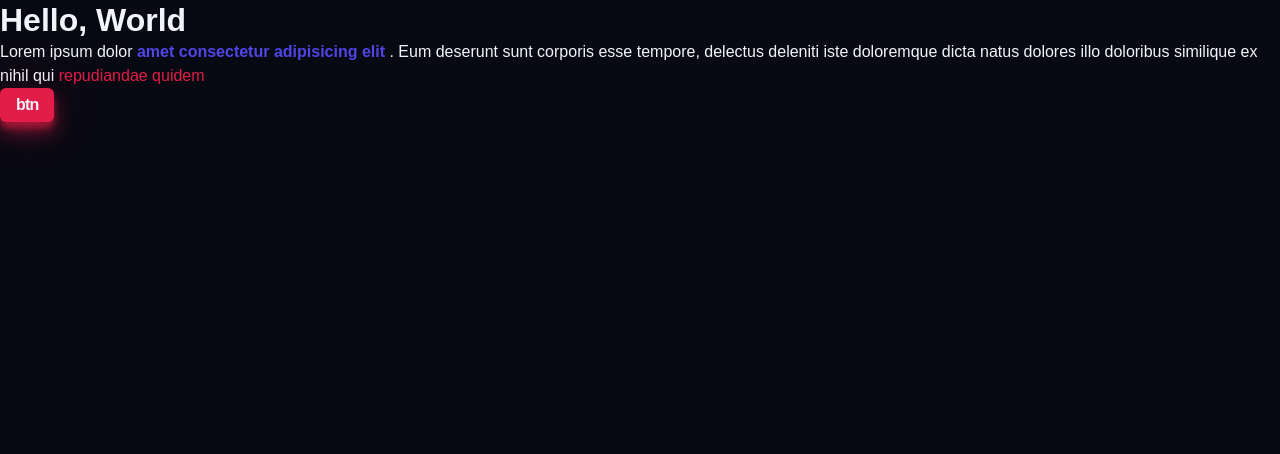
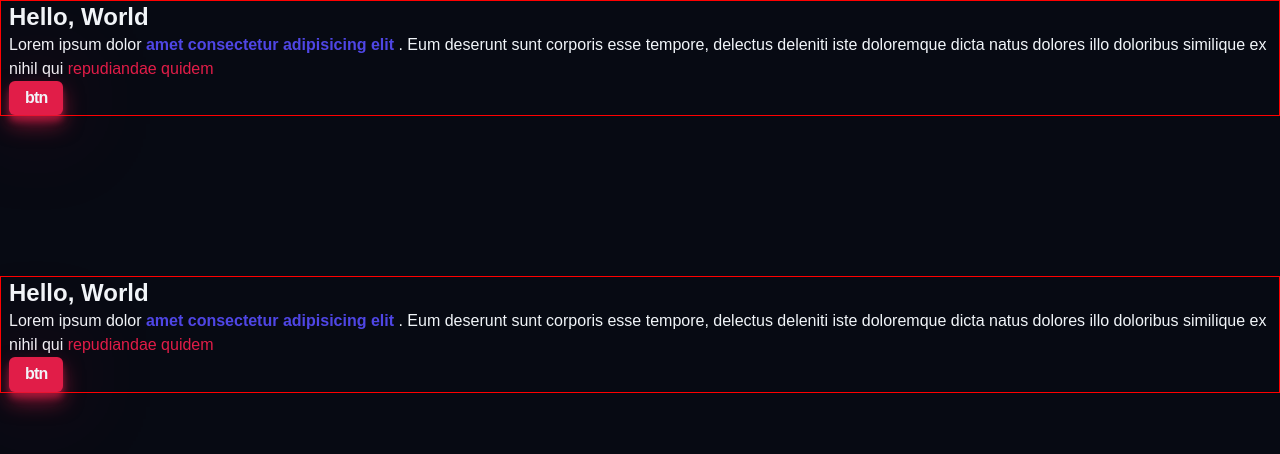
Before and after one commit to bonamiles/slaydragon, a website built with Vite: page index.html in a window 1280 px wide. Built offline with nearby package versions, Linux system fonts and the light colour scheme; a web font is replaced by a local one.

Commit message:
Break-time

```diff
--- a/index.html
+++ b/index.html
@@ -8,9 +8,16 @@
     <title>Dev Server</title>
   </head>
   <body>
-    <h1>Hello, World</h1>
-    <p>Lorem ipsum dolor <strong>amet consectetur adipisicing elit</strong> . Eum deserunt sunt corporis esse tempore, delectus deleniti iste doloremque dicta natus dolores illo doloribus similique ex nihil qui <a>repudiandae quidem</a></p>
-    <button class="btn">btn</button>
+    <article class="container">
+      <h1>Hello, World</h1>
+      <p>Lorem ipsum dolor <strong>amet consectetur adipisicing elit</strong> . Eum deserunt sunt corporis esse tempore, delectus deleniti iste doloremque dicta natus dolores illo doloribus similique ex nihil qui <a>repudiandae quidem</a></p>
+      <button class="btn">btn</button>
+    </article>
+    <article class="container section">
+      <h1>Hello, World</h1>
+      <p>Lorem ipsum dolor <strong>amet consectetur adipisicing elit</strong> . Eum deserunt sunt corporis esse tempore, delectus deleniti iste doloremque dicta natus dolores illo doloribus similique ex nihil qui <a>repudiandae quidem</a></p>
+      <button class="btn">btn</button>
+    </article>
     <div id="app"></div>
     <script type="module" src="/src/main.js"></script>
   </body>
--- a/style/style.css
+++ b/style/style.css
@@ -9,7 +9,25 @@
 
   /* rose rgb(225, 29, 72) */
   /* indigo rgb(79, 70, 229) */
+
+  /* sizes */
+  --size-xxs: 0.5rem;
+  --size-xs: 0.75rem;
+  --size-sm: 0.875rem;
+  --size-base: 1rem;
+  --size-lg: 1.125rem;
+  --size-xl: 1.25rem;
+  --size-2xl: 1.5rem;
+  --size-3xl: 1.875rem;
+  --size-4xl: 2.25rem;
+  --size-5xl: 3rem;
+  --size-6xl: 3.75rem;
+  --size-7xl: 4.5rem;
+  --size-8xl: 6rem;
+  --size-9xl: 8rem;
+  --size-10xl: 10rem;
 }
+
 *{
   margin: 0;
   line-height: calc(1em + 0.5rem);
--- a/style/utils.css
+++ b/style/utils.css
@@ -1,3 +1,22 @@
+/* xs */
+/* @media (min-width: 475px) {} */
+
+/* sm */
+/* @media (min-width: 640px) {} */
+
+/* md */
+/* @media (min-width: 768px) {} */
+
+/* lg */
+/* @media (min-width: 1024px) {} */
+
+/* xl */
+/* @media (min-width: 1280px) {} */
+
+/* 2xl */
+/* @media (min-width: 1536px) {} */
+
+
 .btn{
     display: inline-block;
     font-weight: 600;
@@ -20,22 +39,60 @@
     0 0 100px -10px var(--clr-rose);
 }
 
-/* .container {} */
+.container {
+    width: 100%;
+    margin-left: auto;
+    margin-right: auto;
+    padding-left: 0.5rem;
+    padding-right: 0.5rem;
+    border: 1px solid red;
+}
+
+.section {
+    margin-top: 5rem;
+}
 
 /* xs */
-@media (min-width: 475px) {}
+@media (min-width: 475px) {
+    .container {
+        max-width: 475px;
+    }
+}
 
 /* sm */
-@media (min-width: 475px) {}
+@media (min-width: 640px) {
+    .container {
+        max-width: 640px;
+    }
+}
 
 /* md */
-@media (min-width: 475px) {}
+@media (min-width: 768px) {
+    .container {
+        max-width: 768px;
+    }
+}
 
 /* lg */
-@media (min-width: 475px) {}
+@media (min-width: 1024px) {
+    .container {
+        max-width: 1024px;
+    }
+}
 
 /* xl */
-@media (min-width: 475px) {}
+@media (min-width: 1280px) {
+    .container {
+        max-width: 1280px;
+    }
+    .section {
+        margin-top: 10rem;
+    }
+}
 
 /* 2xl */
-@media (min-width: 475px) {}
+@media (min-width: 1536px) {
+    .container {
+        max-width: 1536px;
+    }
+}
```
